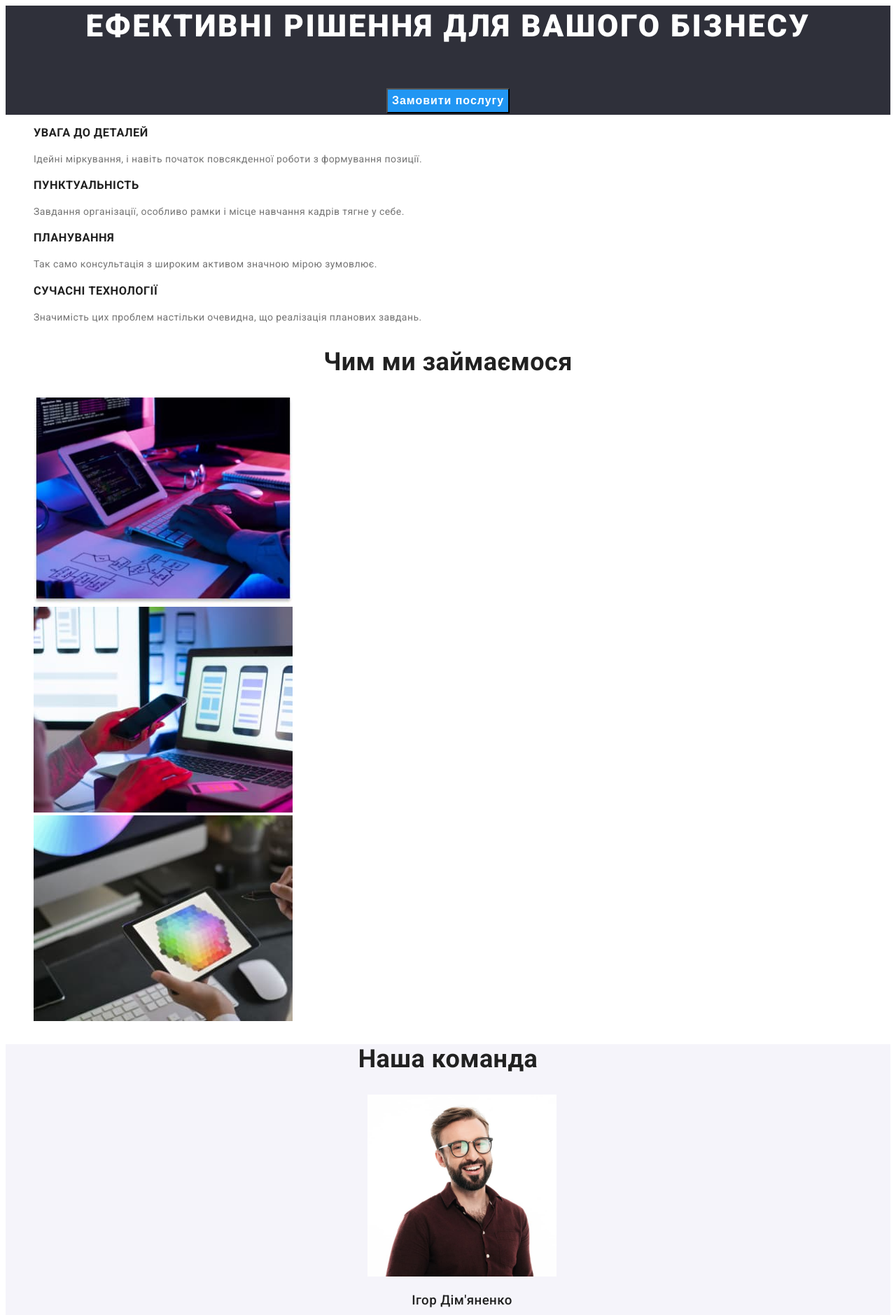
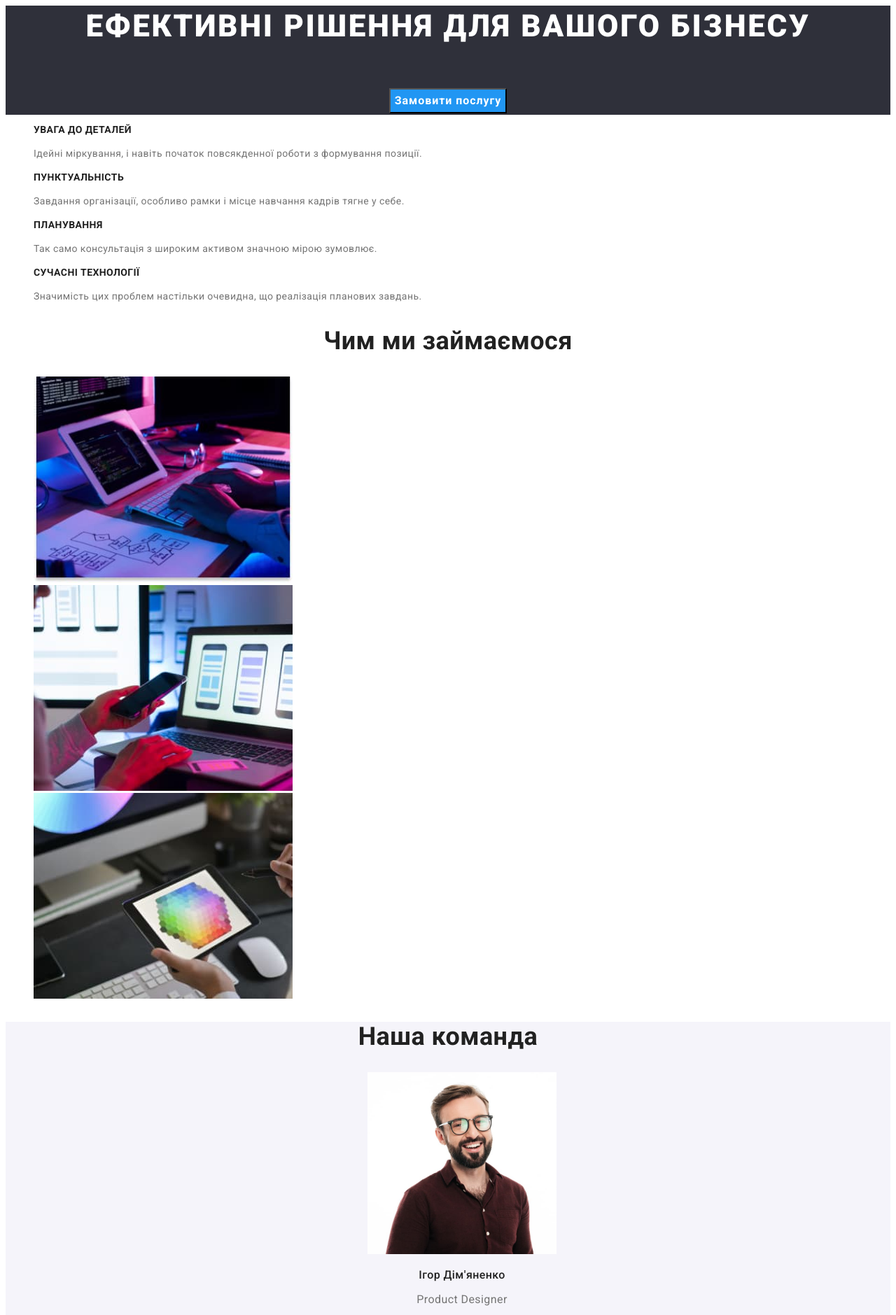
Before and after one commit to ArtemTerzi/goit-markup-hw-02, a plain HTML site: page index.html in a window 1280 px wide. Shown: the part 180-2059 px from the top of the page at 70% size. Drawn offline with Linux system fonts and the light colour scheme.

Commit message:
Update 2.04
-added preconnect to head
-optimized css
-Font style for buttons has been changed

```diff
--- a/index.html
+++ b/index.html
@@ -5,6 +5,8 @@
   <meta charset="utf-8" />
   <meta name="description" content="Вебстудія" />
   <title>Студія</title>
+  <link rel="preconnect" href="https://fonts.googleapis.com">
+  <link rel="preconnect" href="https://fonts.gstatic.com" crossorigin>
   <link href="https://fonts.googleapis.com/css2?family=Raleway:wght@700&family=Roboto:wght@400;500;700;900&display=swap"
     rel="stylesheet">
   <link rel="stylesheet" href="./styles/styles.css" />
--- a/styles/styles.css
+++ b/styles/styles.css
@@ -9,7 +9,6 @@
 body {
   background-color: #ffffff;
   font-size: 14px;
-  line-height: 1.2;
   color: var(--primary-text-color);
   font-family: "Roboto", sans-serif;
   letter-spacing: 0.03em;
@@ -23,6 +22,7 @@ ul {
 /* Buttons */
 .button {
   cursor: pointer;
+  font-family: "Roboto", sans-serif;
 }
 
 /* active  */
@@ -126,6 +126,7 @@ footer {
   line-height: 1.14;
   letter-spacing: 0.03em;
   text-transform: uppercase;
+  font-size: 14px;
 }
 
 .advantage-text {
@@ -144,6 +145,8 @@ footer {
 
 .name {
   font-weight: 500;
+  font-size: 16px;
+  line-height: 1.19;
 }
 
 .job-title {
@@ -177,7 +180,6 @@ footer {
 }
 
 .project-type {
-  font-weight: 400;
   font-size: 16px;
   line-height: 1.88;
   color: var(--secondary-text-color);
```
Also changed, not shown: portfolio.html (+2 -0 lines).
